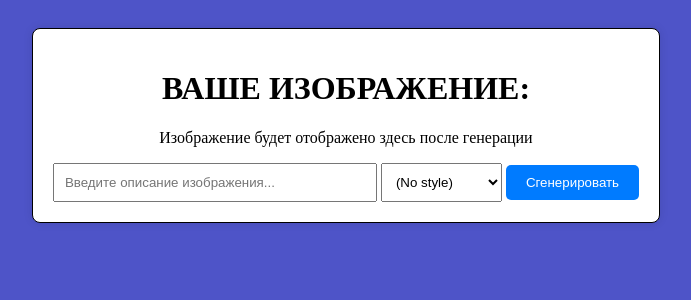
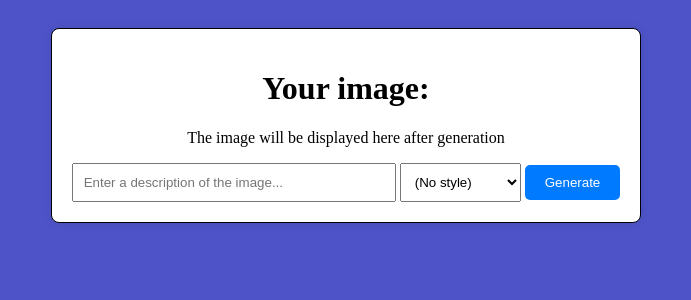
Before and after one commit to ArtemProgrammerIT/AI-Image, a Flask app: page / in a window 1280 px wide. Shown: the top 300 px of the page, without its empty margins (294-985 px from the left). Run offline with Flask 3, Linux system fonts and the light colour scheme.

Commit message:
Update index.html

```diff
--- a/Ai-image/templates/index.html
+++ b/Ai-image/templates/index.html
@@ -2,22 +2,22 @@
 <html lang="en">
 <head>
   <meta charset="UTF-8">
-  <title>Создайте ваше творение!</title>
+  <title>Create your creation!</title>
   <link rel="stylesheet" href="{{ url_for('static', filename='style.css') }}">
 </head>
 <body class="area">
 
   <center>
   <div class="img">
-    <h1>ВАШЕ ИЗОБРАЖЕНИЕ:</h1>
+    <h1>Your image:</h1>
     {% if image_url %}
       <img src="{{ image_url }}" alt="Generated image" style="max-width: 512px; max-height: 512px;">
     {% else %}
-      <p>Изображение будет отображено здесь после генерации</p>
+      <p>The image will be displayed here after generation</p>
     {% endif %}
 
     <form method="POST" action="/generate">
-      <input type="text" name="prompt" placeholder="Введите описание изображения..." required style="padding: 10px; width: 300px;">
+      <input type="text" name="prompt" placeholder="Enter a description of the image..." required style="padding: 10px; width: 300px;">
       <select name="style_index" style="padding: 10px;">
         <option value="0">(No style)</option>
         <option value="1">Cinematic</option>
@@ -30,7 +30,7 @@
         <option value="8">Neonpunk</option>
         <option value="9">3D Model</option>
       </select>
-      <button type="submit" style="padding: 10px 20px;">Сгенерировать</button>
+      <button type="submit" style="padding: 10px 20px;">Generate</button>
     </form>
   </div>
   </center>
```
